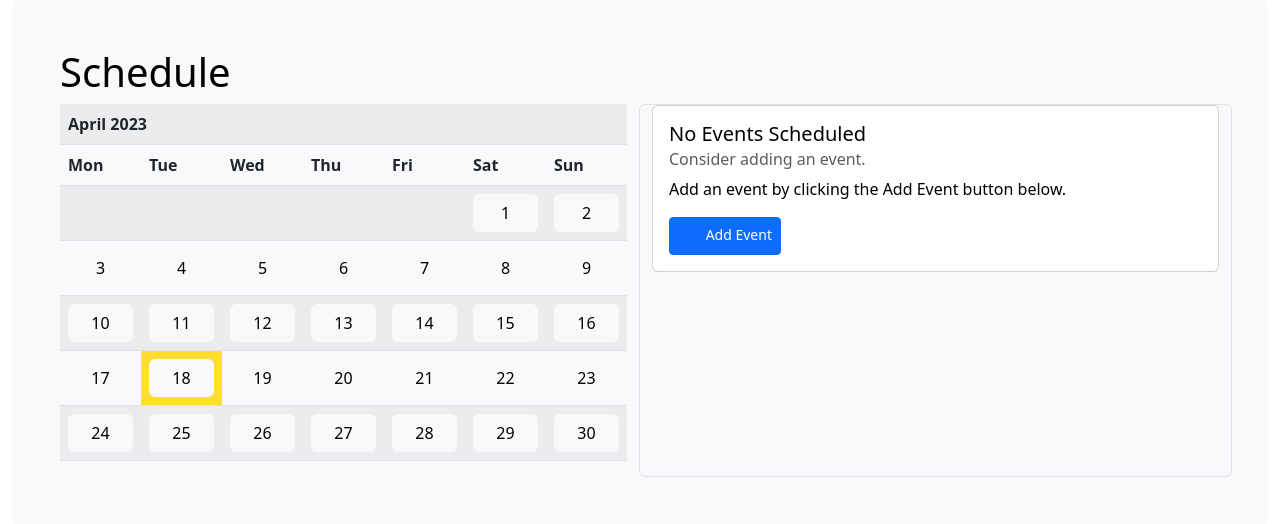
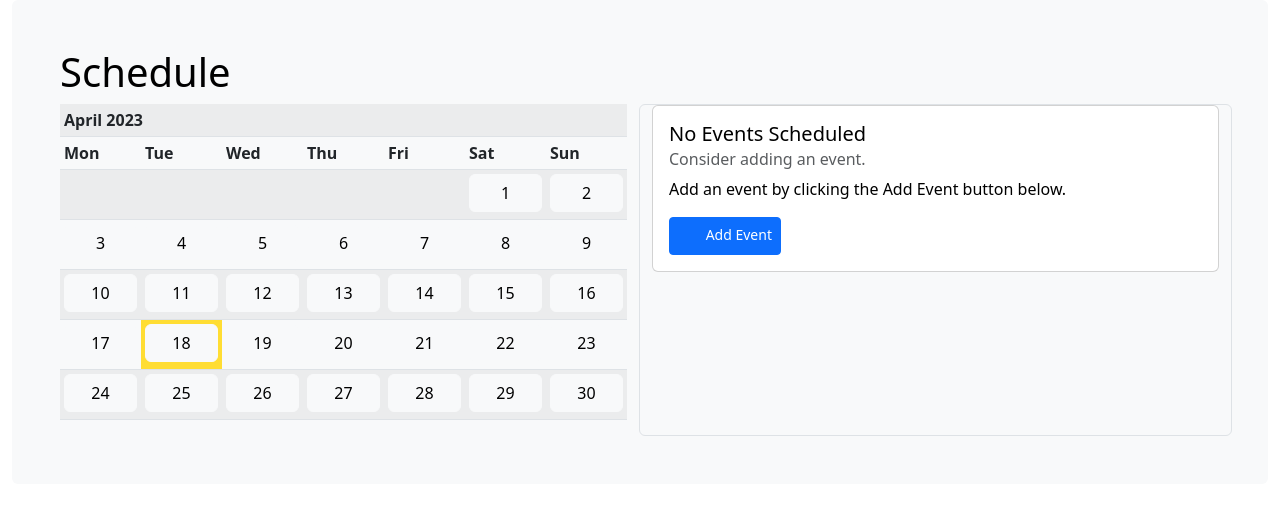
Before and after one commit to moemyself3/ObsPortal, a Django app: page /scheduler/ in a window 1280 px wide. Shown: the part 136-660 px from the top of the page. Run offline with Django 4.2, Linux system fonts and the light colour scheme; data that the repository does not hold is empty; parts of the project's set-up code (start-up, migrations or seed data) failed here and were passed over; some libraries are stand-ins or nearby versions.

Commit message:
Fix table formatting in scheduler

```diff
--- a/obsportal/scheduler/templates/scheduler/eventlookup.html
+++ b/obsportal/scheduler/templates/scheduler/eventlookup.html
@@ -14,7 +14,7 @@
         </form>
     </div>
     <div class="row">
-        <div class="col mx-auto border rounded" style="width:75%">
+        <div class="col mx-auto border rounded table-responsive" style="width:75%">
             {% if event_list %}
              <table class="table caption-top table-striped table-hover">
                 <caption>Events for {{ search_date }}</caption>
--- a/obsportal/scheduler/views.py
+++ b/obsportal/scheduler/views.py
@@ -32,7 +32,7 @@ class EventListView(ListView):
         # Calendar and formatting
         current_calendar = calendar.HTMLCalendar().formatmonth(current_year, current_month)
         current_calendar = current_calendar.replace(
-                '<table ', '<table class="table table-striped table-hover" '
+                '<table ', '<table class="table table-striped table-hover table-sm" '
                 )
 
         current_calendar = current_calendar.replace(
```
